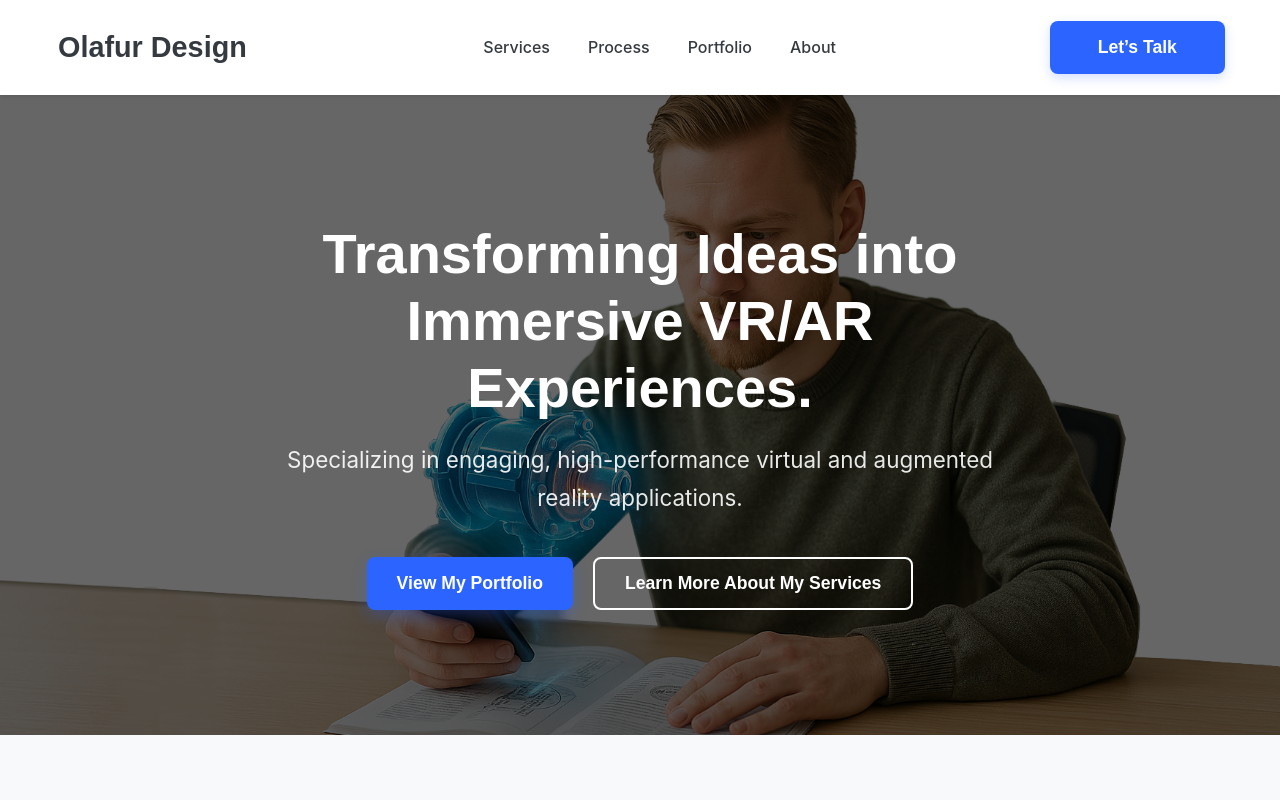
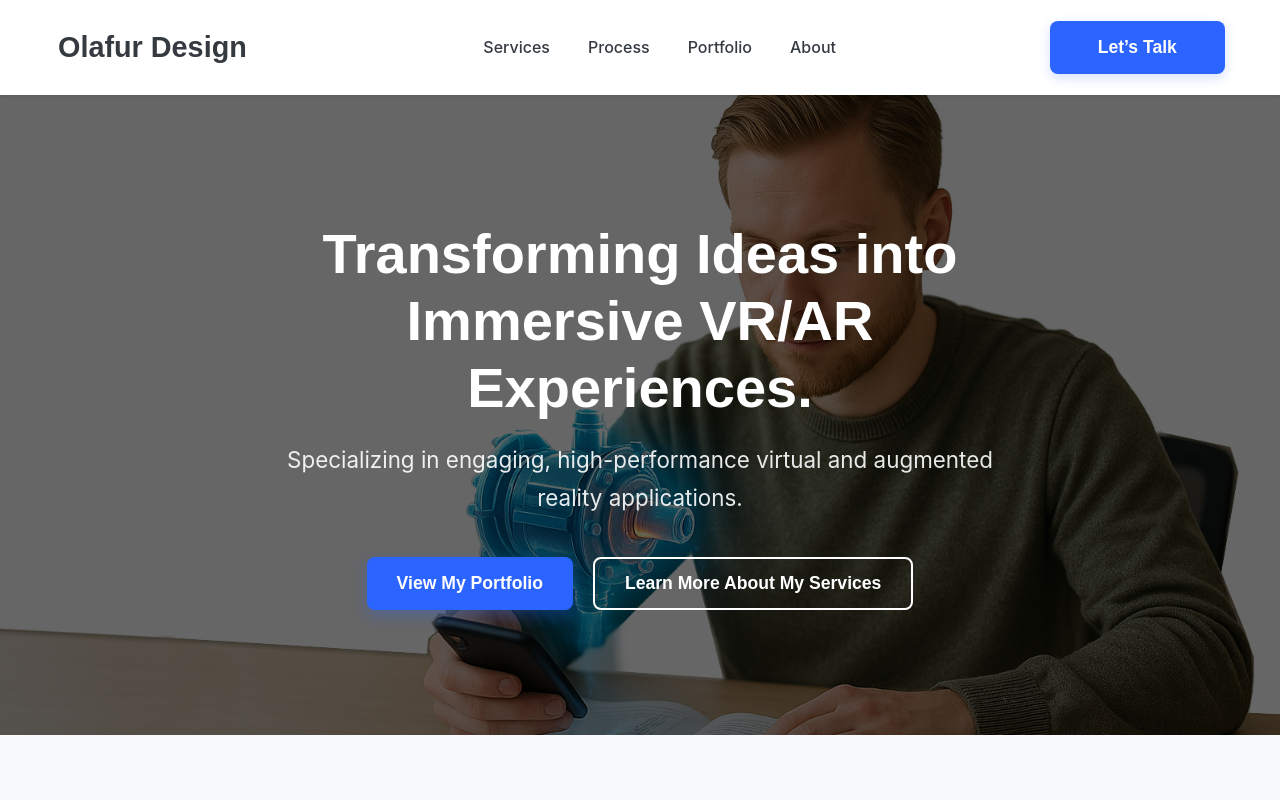
Before and after one commit to MrDeerhurst/OlafurDesign, a Vue app: page /#/ in a window 1280 px wide. Before the commit this address led to /#/. Shown: the top 800 px of the page. Built offline with nearby package versions, Linux system fonts and the light colour scheme.

Commit message:
small additions

```diff
--- a/src/components/HeroSection.vue
+++ b/src/components/HeroSection.vue
@@ -55,8 +55,8 @@ export default {
   position: absolute;
   top: 0;
   left: 0;
-  width: 100%;
-  height: 100%;
+  width: 110%;
+  height: 110%;
   object-fit: cover;
   z-index: -1;
   filter: brightness(0.4); /* Slightly darker filter for better text contrast */
--- a/src/components/TheHeader.vue
+++ b/src/components/TheHeader.vue
@@ -89,10 +89,9 @@ onBeforeUnmount(() => {
       <nav v-if="isMobileMenuOpen" class="mobile-nav-overlay">
         <ul>
           <li><a href="#services" @click="closeMobileMenu">Services</a></li>
+          <li><a href="#process" @click="closeMobileMenu">Process</a></li>
           <li><a href="#portfolio" @click="closeMobileMenu">Portfolio</a></li>
           <li><a href="#about" @click="closeMobileMenu">About</a></li>
-
-
           <li><button class="cta-button mobile-cta" @click="() => { closeMobileMenu(); scrollToSection('contact'); }">
                   Let’s Talk
               </button>
```
